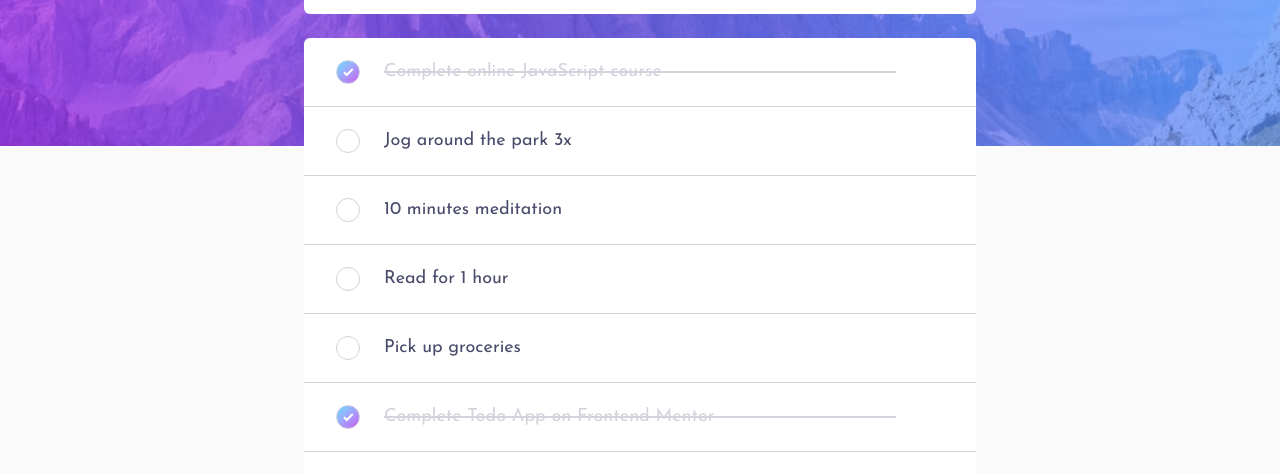
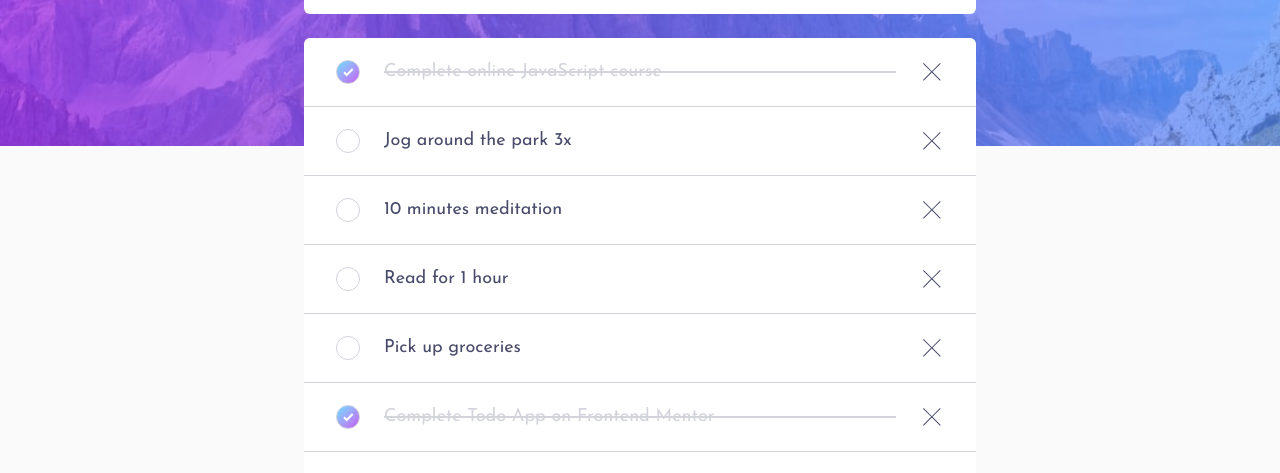
Before and after one commit to TonyFred-code/todo-app, a React (Vite) app: page / in a window 1280 px wide. Shown: the part 174-647 px from the top of the page. Built offline with nearby package versions, Linux system fonts and the light colour scheme.

Commit message:
style: use CSS to apply visible on hover to btn
use on hover media query to apply visible on hover to delete button

```diff
--- a/src/components/TodoItem.jsx
+++ b/src/components/TodoItem.jsx
@@ -40,7 +40,7 @@ export default function TodoItem({
       </p>
       <button
         type="button"
-        className="lg:group-hover:visible lg:invisible flex items-center justify-center size-6 cursor-pointer"
+        className="delete-btn flex items-center justify-center size-6 cursor-pointer"
         onClick={handleDelete}
         aria-label="Delete todo"
       >
--- a/src/index.css
+++ b/src/index.css
@@ -39,3 +39,12 @@
     @apply font-josefin-sans text-lg;
   }
 }
+
+@media (hover: hover) {
+  .delete-btn {
+    visibility: hidden;
+  }
+  .group:hover .delete-btn {
+    visibility: visible;
+  }
+}
```
